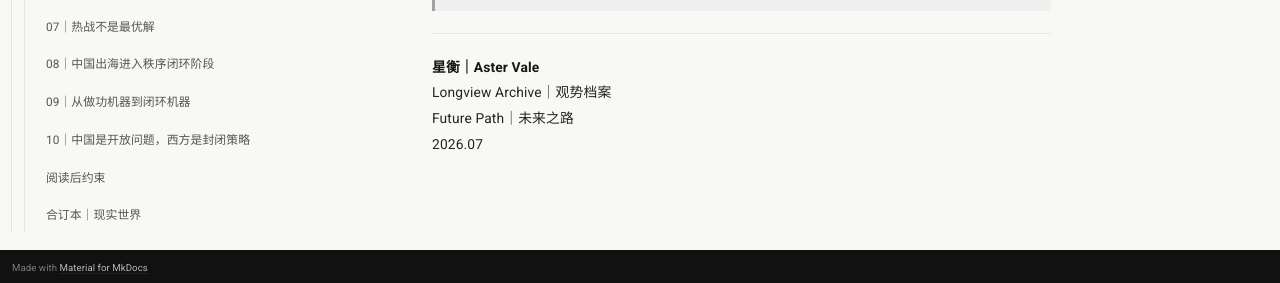
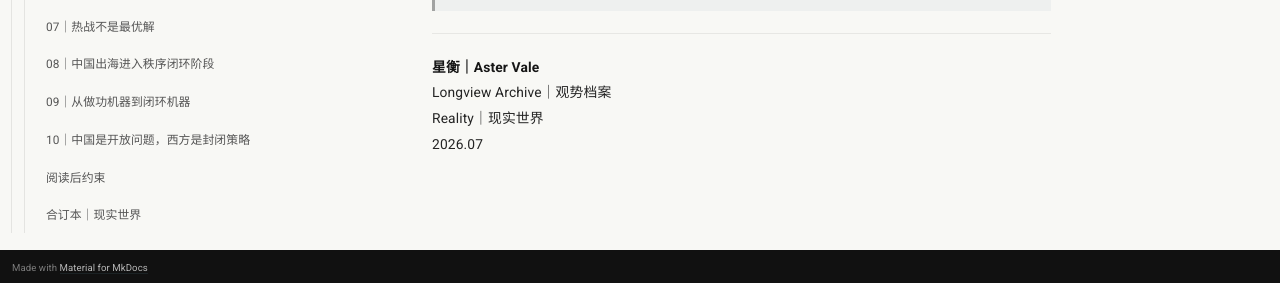
Before and after one commit to guanshi1688/longview-archive, an MkDocs documentation site: the page built from docs/essays/reality/01.md, in a window 1280 px wide and 900 px high, scrolled down 11576 px. Shown: the part 614-897 px from the top of the window. Built offline with MkDocs 1.6.1 and Material for MkDocs 9.7.7, drawn with Linux system fonts in a browser that asks for light colours.

Commit message:
Update 01.md

```diff
--- a/docs/essays/reality/01.md
+++ b/docs/essays/reality/01.md
@@ -513,5 +513,5 @@
 
 **星衡｜Aster Vale**
 Longview Archive｜观势档案
-Future Path｜未来之路
+Reality｜现实世界
 2026.07
```
